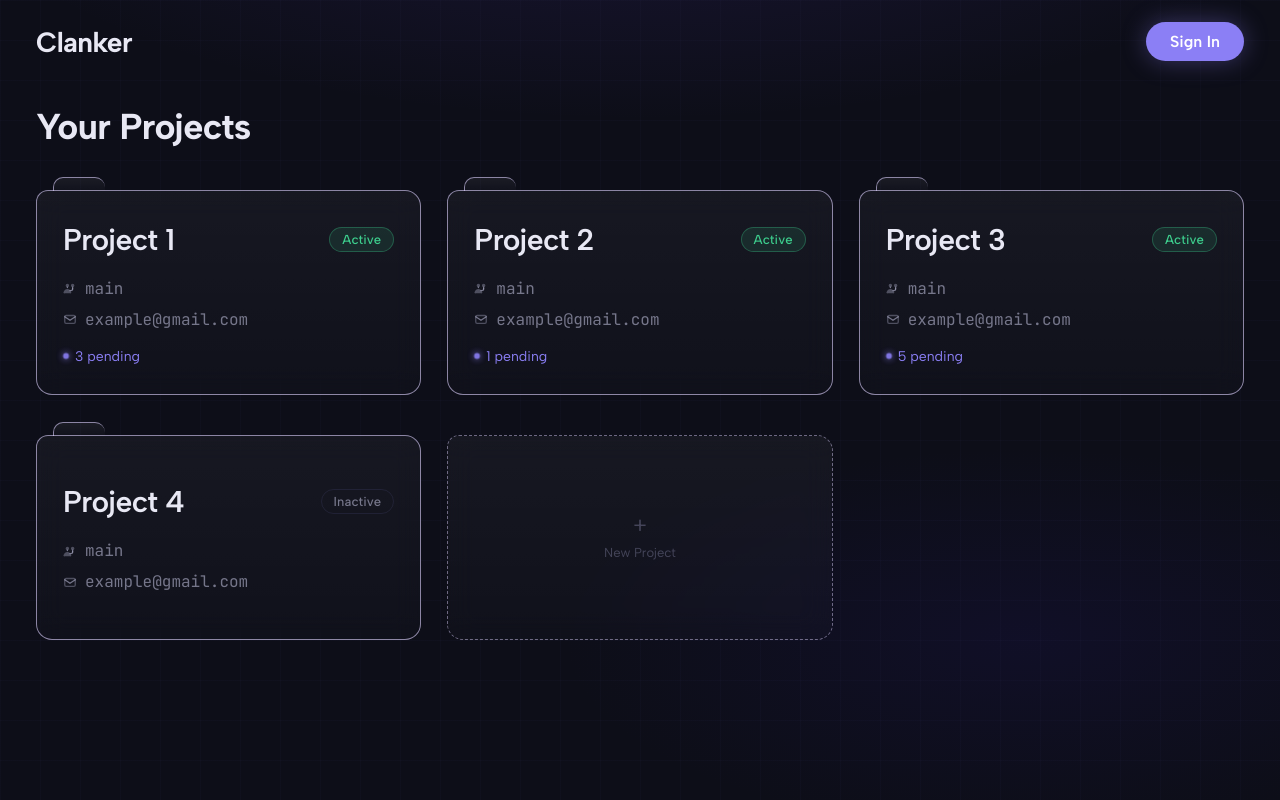
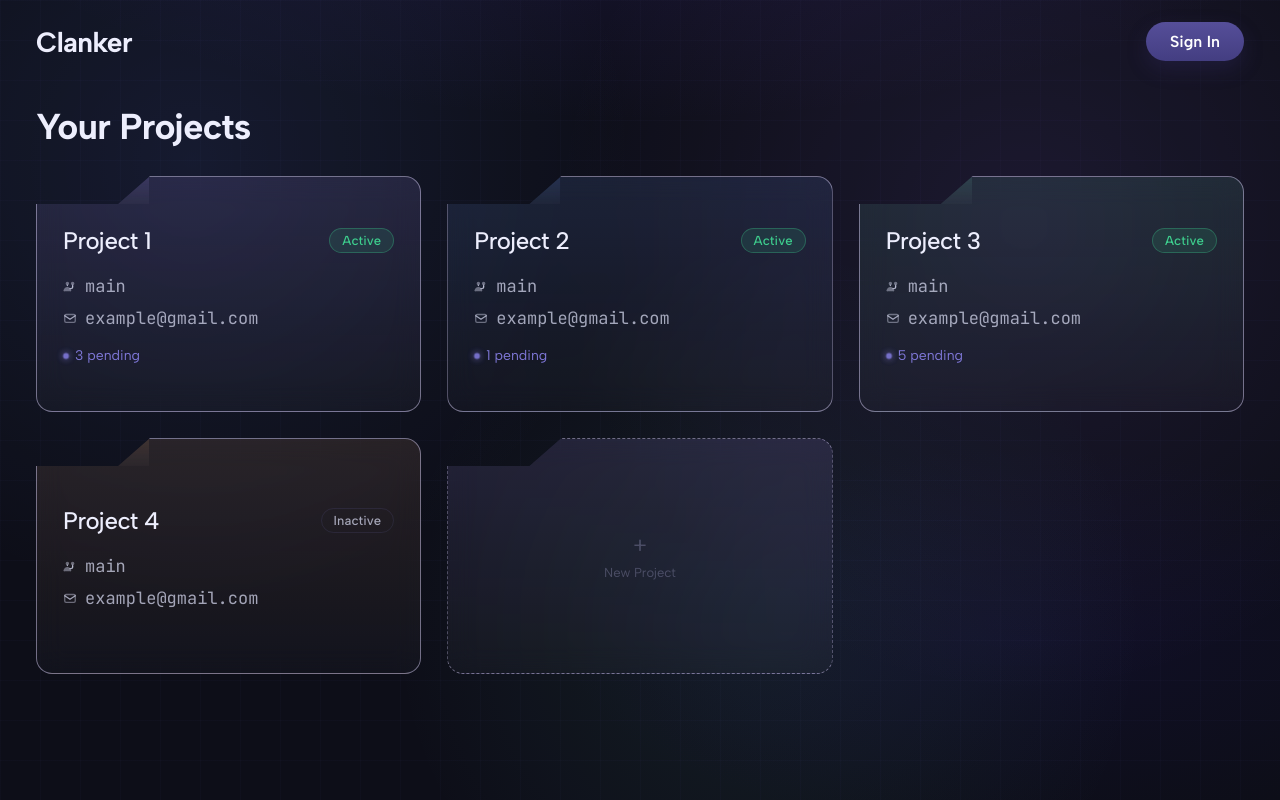
Before and after one commit to angela-yang/lahacks26, a Next.js app: page / in a window 1280 px wide. Built offline with nearby package versions, Linux system fonts and the light colour scheme.

Commit message:
Added more design

```diff
--- /dev/null
+++ b/app/api/auth/[...nextauth]/route.ts
@@ -0,0 +1,3 @@
+import { handlers } from "@/auth";
+
+export const { GET, POST } = handlers;
--- a/app/components/Navbar.tsx
+++ b/app/components/Navbar.tsx
@@ -1,10 +1,23 @@
 "use client";
+import { useCallback } from "react";
 
-export default function Navbar() {
+interface NavbarProps {
+  onHomeClick?: () => void;
+}
+
+export default function Navbar({ onHomeClick }: NavbarProps) {
+  const handleSignIn = useCallback(() => {
+    window.location.href = "/api/auth/signin/google";
+  }, []);
+
   return (
     <nav className="navbar">
-      <span className="navbar-logo">Clanker</span>
-      <button className="sign-in-btn">Sign In</button>
+      <button className="navbar-logo" onClick={onHomeClick} type="button">
+        Clanker
+      </button>
+      <button className="sign-in-btn" type="button" onClick={handleSignIn}>
+        Sign In
+      </button>
     </nav>
   );
 }
--- a/app/components/ProjectDetailView.tsx
+++ b/app/components/ProjectDetailView.tsx
@@ -62,16 +62,14 @@ export default function ProjectDetailView({
 
   return (
     <div className={`view detail-view ${mounted ? "mounted" : ""}`}>
-      <Navbar />
-      <div className="detail-toolbar">
-        <button className="back-button" onClick={onBackToProjects}>
-          <BackIcon />
-          <span>Back to Projects</span>
-        </button>
-      </div>
+      <Navbar onHomeClick={onBackToProjects} />
       <div className="detail-layout">
         {/* Sidebar */}
         <aside className="sidebar">
+          <button className="back-button sidebar-back-button" onClick={onBackToProjects}>
+            <BackIcon />
+            <span>Back to Projects</span>
+          </button>
           {allProjects.map((p, i) => (
             <button
               key={p.id}
--- a/app/globals.css
+++ b/app/globals.css
@@ -10,11 +10,11 @@
   --bg-sidebar-active: #252850;
   --border: rgba(120, 120, 200, 0.13);
   --border-active: rgba(140, 130, 255, 0.35);
-  --text-primary: #e8e8f4;
-  --text-secondary: rgba(200, 200, 230, 0.55);
+  --text-primary: #edeefd;
+  --text-secondary: rgba(218, 220, 242, 0.72);
   --text-muted: rgba(160, 160, 200, 0.35);
-  --accent: #8b7ff5;
-  --accent-glow: rgba(139, 127, 245, 0.18);
+  --accent: #7f78d8;
+  --accent-glow: rgba(127, 120, 216, 0.14);
   --green: #3ecf8e;
   --green-bg: rgba(62, 207, 142, 0.12);
   --green-border: rgba(62, 207, 142, 0.3);
@@ -50,6 +50,19 @@ html, body {
   overflow: hidden;
 }
 
+.app-root::after {
+  content: '';
+  position: fixed;
+  inset: 0;
+  pointer-events: none;
+  z-index: 0;
+  background:
+    radial-gradient(circle at 15% 20%, rgba(87, 132, 255, 0.1), transparent 35%),
+    radial-gradient(circle at 80% 28%, rgba(160, 108, 255, 0.1), transparent 40%),
+    radial-gradient(circle at 60% 78%, rgba(91, 204, 192, 0.08), transparent 38%);
+  mix-blend-mode: screen;
+}
+
 /* subtle grid pattern */
 .app-root::before {
   content: '';
@@ -78,10 +91,20 @@ html, body {
   font-weight: 700;
   letter-spacing: -0.02em;
   color: var(--text-primary);
+  background: transparent;
+  border: none;
+  font-family: var(--font);
+  cursor: pointer;
+  transition: color var(--transition), transform var(--transition);
+}
+
+.navbar-logo:hover {
+  color: #c8c1ff;
+  transform: translateY(-1px);
 }
 
 .sign-in-btn {
-  background: var(--accent);
+  background: linear-gradient(180deg, rgba(92, 84, 164, 0.92), rgba(72, 66, 138, 0.92));
   color: #fff;
   border: none;
   border-radius: 24px;
@@ -91,12 +114,12 @@ html, body {
   font-weight: 600;
   cursor: pointer;
   transition: var(--transition);
-  box-shadow: 0 0 24px rgba(139, 127, 245, 0.35);
+  box-shadow: 0 8px 20px rgba(58, 52, 116, 0.28);
 }
 
 .sign-in-btn:hover {
-  background: #a093ff;
-  box-shadow: 0 0 36px rgba(139, 127, 245, 0.5);
+  background: linear-gradient(180deg, rgba(104, 95, 182, 0.95), rgba(81, 74, 156, 0.95));
+  box-shadow: 0 10px 24px rgba(61, 54, 126, 0.32);
   transform: translateY(-1px);
 }
 
@@ -143,10 +166,10 @@ html, body {
 
 /* ─── Project Card ─── */
 .project-card {
-  background: linear-gradient(180deg, rgba(255, 255, 255, 0.045), rgba(255, 255, 255, 0.015));
-  border: 1px solid rgba(222, 210, 255, 0.6);
+  background: linear-gradient(180deg, rgba(255, 255, 255, 0.06), rgba(255, 255, 255, 0.028));
+  border: 1px solid rgba(210, 202, 240, 0.5);
   border-radius: var(--radius-card);
-  border-top-left-radius: 12px;
+  border-top-left-radius: 0;
   cursor: pointer;
   text-align: left;
   position: relative;
@@ -155,9 +178,9 @@ html, body {
   opacity: 1;
   transform: translateY(0);
   font-family: var(--font);
-  min-height: 205px;
+  min-height: 236px;
   backdrop-filter: blur(14px);
-  margin-top: 14px;
+  clip-path: polygon(0 28px, 82px 28px, 114px 0, 100% 0, 100% 100%, 0 100%);
 }
 
 .mounted .project-card {
@@ -170,10 +193,26 @@ html, body {
 }
 
 .project-card:hover {
-  border-color: rgba(232, 224, 255, 0.82);
-  background: linear-gradient(180deg, rgba(255, 255, 255, 0.06), rgba(255, 255, 255, 0.018));
+  border-color: rgba(225, 219, 247, 0.72);
+  background: linear-gradient(180deg, rgba(255, 255, 255, 0.075), rgba(255, 255, 255, 0.034));
   transform: translateY(-2px);
   box-shadow: 0 10px 30px rgba(92, 74, 165, 0.2);
+}
+
+.projects-grid .project-card:nth-child(4n + 1) {
+  background: linear-gradient(180deg, rgba(178, 156, 255, 0.13), rgba(255, 255, 255, 0.026));
+}
+
+.projects-grid .project-card:nth-child(4n + 2) {
+  background: linear-gradient(180deg, rgba(118, 166, 255, 0.12), rgba(255, 255, 255, 0.024));
+}
+
+.projects-grid .project-card:nth-child(4n + 3) {
+  background: linear-gradient(180deg, rgba(120, 214, 191, 0.12), rgba(255, 255, 255, 0.024));
+}
+
+.projects-grid .project-card:nth-child(4n + 4) {
+  background: linear-gradient(180deg, rgba(246, 177, 121, 0.11), rgba(255, 255, 255, 0.024));
 }
 
 .project-card.inactive {
@@ -182,24 +221,24 @@ html, body {
 
 .project-card-tab {
   position: absolute;
-  top: -14px;
-  left: 16px;
-  width: 52px;
-  height: 14px;
-  background: linear-gradient(180deg, rgba(255, 255, 255, 0.06), rgba(255, 255, 255, 0.018));
-  border: 1px solid rgba(222, 210, 255, 0.6);
+  top: -1px;
+  left: 0;
+  width: 112px;
+  height: 28px;
+  background: inherit;
+  border: 1px solid rgba(210, 202, 240, 0.5);
   border-bottom: none;
   border-right: none;
-  border-radius: 10px 10px 0 0;
+  border-radius: 14px 0 0 0;
+  pointer-events: none;
 }
 
 .project-card:hover .project-card-tab {
-  border-color: rgba(232, 224, 255, 0.82);
-  background: linear-gradient(180deg, rgba(255, 255, 255, 0.07), rgba(255, 255, 255, 0.025));
+  border-color: rgba(225, 219, 247, 0.72);
 }
 
 .project-card-inner {
-  padding: 26px 26px 26px;
+  padding: 30px 26px 28px;
 }
 
 .project-card-header {
@@ -210,8 +249,8 @@ html, body {
 }
 
 .project-name {
-  font-size: 30px;
-  font-weight: 600;
+  font-size: 24px;
+  font-weight: 500;
   letter-spacing: -0.02em;
   color: var(--text-primary);
 }
@@ -247,7 +286,7 @@ html, body {
   display: flex;
   align-items: center;
   gap: 8px;
-  font-size: 16px;
+  font-size: 17px;
   color: var(--text-secondary);
   font-family: var(--font-mono);
 }
@@ -279,7 +318,7 @@ html, body {
 .add-card {
   border-style: dashed;
   border-color: rgba(222, 210, 255, 0.45);
-  min-height: 205px;
+  min-height: 236px;
 }
 
 .add-card:hover {
@@ -324,12 +363,6 @@ html, body {
   overflow: hidden;
 }
 
-.detail-toolbar {
-  display: flex;
-  justify-content: flex-end;
-  padding: 8px 26px 4px;
-}
-
 /* ─── Sidebar ─── */
 .sidebar {
   width: 210px;
@@ -341,8 +374,8 @@ html, body {
 }
 
 .sidebar-project {
-  background: rgba(255, 255, 255, 0.03);
-  border: 1px solid rgba(226, 214, 255, 0.48);
+  background: linear-gradient(140deg, rgba(164, 145, 240, 0.09), rgba(255, 255, 255, 0.01));
+  border: 1px solid rgba(210, 202, 240, 0.45);
   border-radius: var(--radius-card);
   border-top-left-radius: 0;
   padding: 0;
@@ -365,13 +398,13 @@ html, body {
 }
 
 .sidebar-project.active {
-  background: rgba(255, 255, 255, 0.06);
-  border-color: rgba(232, 224, 255, 0.82);
+  background: linear-gradient(140deg, rgba(156, 182, 255, 0.15), rgba(142, 121, 230, 0.12));
+  border-color: rgba(225, 219, 247, 0.72);
   color: var(--text-primary);
 }
 
 .sidebar-project:hover:not(.active) {
-  border-color: rgba(232, 224, 255, 0.7);
+  border-color: rgba(225, 219, 247, 0.62);
   color: var(--text-primary);
 }
 
@@ -408,13 +441,13 @@ html, body {
   display: inline-flex;
   align-items: center;
   gap: 8px;
-  background: rgba(255, 255, 255, 0.035);
-  border: 1px solid rgba(226, 214, 255, 0.5);
-  color: var(--text-primary);
+  background: rgba(121, 182, 255, 0.14);
+  border: 1px solid rgba(152, 205, 255, 0.62);
+  color: #d9ecff;
   border-radius: 999px;
   padding: 8px 14px;
   font-family: var(--font);
-  font-size: 14px;
+  font-size: 15px;
   font-weight: 600;
   cursor: pointer;
   transition: border-color var(--transition), background var(--transition);
@@ -422,12 +455,18 @@ html, body {
 }
 
 .back-button:hover {
-  border-color: rgba(232, 224, 255, 0.78);
-  background: rgba(255, 255, 255, 0.06);
+  border-color: rgba(176, 219, 255, 0.85);
+  background: rgba(121, 182, 255, 0.2);
+}
+
+.sidebar-back-button {
+  width: 100%;
+  justify-content: center;
+  margin-bottom: 10px;
 }
 
 .detail-title {
-  font-size: 24px;
+  font-size: 26px;
   font-weight: 700;
   letter-spacing: -0.02em;
   margin-bottom: 16px;
@@ -450,7 +489,7 @@ html, body {
   overflow: hidden;
   border: 1px solid rgba(226, 214, 255, 0.48);
   border-radius: var(--radius-card);
-  background: rgba(18, 22, 46, 0.2);
+  background: linear-gradient(140deg, rgba(120, 122, 190, 0.11), rgba(74, 91, 171, 0.1) 42%, rgba(68, 145, 159, 0.1));
   backdrop-filter: blur(10px);
 }
 
@@ -469,7 +508,7 @@ html, body {
 }
 
 .queue-header h3 {
-  font-size: 20px;
+  font-size: 22px;
   font-weight: 600;
   letter-spacing: -0.01em;
   margin-bottom: 12px;
@@ -488,7 +527,7 @@ html, body {
   border-radius: 20px;
   color: var(--text-primary);
   font-family: var(--font);
-  font-size: 12px;
+  font-size: 13px;
   padding: 5px 14px;
   cursor: pointer;
   outline: none;
@@ -517,7 +556,7 @@ html, body {
 
 /* ─── Feedback Item ─── */
 .feedback-item {
-  background: rgba(255, 255, 255, 0.018);
+  background: linear-gradient(145deg, rgba(154, 187, 255, 0.075), rgba(171, 145, 246, 0.06));
   border: 1px solid rgba(226, 214, 255, 0.42);
   border-radius: 12px;
   padding: 14px 16px;
@@ -535,12 +574,12 @@ html, body {
 
 .feedback-item:hover {
   border-color: rgba(232, 224, 255, 0.74);
-  background: rgba(255, 255, 255, 0.04);
+  background: linear-gradient(145deg, rgba(165, 196, 255, 0.11), rgba(181, 155, 252, 0.09));
 }
 
 .feedback-item.selected {
   border-color: rgba(232, 224, 255, 0.86);
-  background: rgba(255, 255, 255, 0.055);
+  background: linear-gradient(145deg, rgba(174, 204, 255, 0.15), rgba(186, 160, 255, 0.12));
 }
 
 .feedback-item-top {
@@ -551,8 +590,8 @@ html, body {
 }
 
 .feedback-item-title {
-  font-size: 16px;
-  font-weight: 600;
+  font-size: 17px;
+  font-weight: 500;
   letter-spacing: -0.01em;
 }
 
@@ -572,7 +611,7 @@ html, body {
 }
 
 .feedback-item-summary {
-  font-size: 14px;
+  font-size: 15px;
   color: var(--text-secondary);
   line-height: 1.5;
   margin-bottom: 10px;
@@ -646,8 +685,8 @@ html, body {
 }
 
 .feedback-detail-title {
-  font-size: 22px;
-  font-weight: 600;
+  font-size: 24px;
+  font-weight: 500;
   letter-spacing: -0.02em;
 }
 
@@ -659,8 +698,9 @@ html, body {
 }
 
 .feedback-detail-meta .meta-row {
-  font-family: var(--font-mono);
-  font-size: 11.5px;
+  font-family: var(--font);
+  font-size: 15px;
+  color: rgba(232, 235, 250, 0.9);
 }
 
 .detail-divider {
--- a/package.json
+++ b/package.json
@@ -10,6 +10,7 @@
   },
   "dependencies": {
     "next": "16.2.4",
+    "next-auth": "^4.24.14",
     "react": "19.2.4",
     "react-dom": "19.2.4"
   },
```
Also changed, not shown: auth.ts (added, +11 -0 lines), 1 other file (tests, documents, lock files or other folders).
